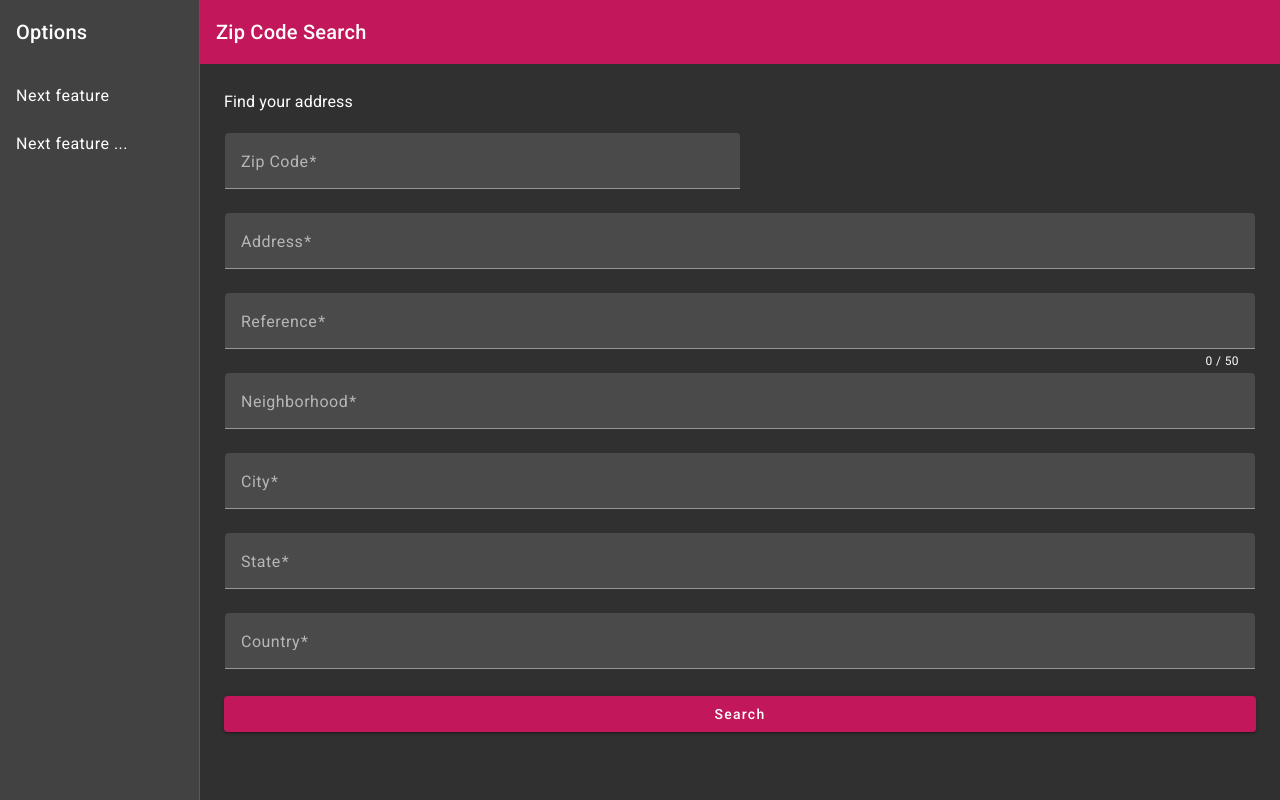
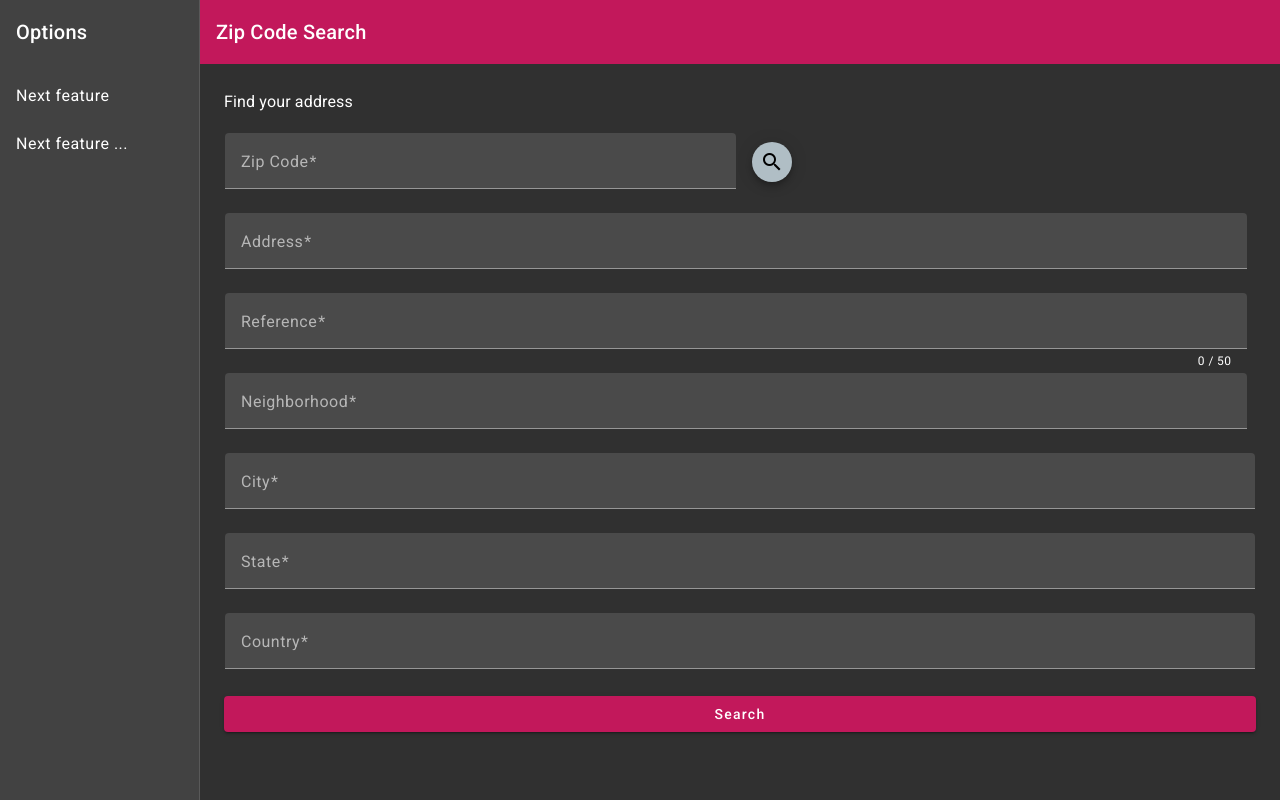
Before and after one commit to GiselleBarbosa/angular-zip-code-search, an Angular app: page /home in a window 1280 px wide. Built offline with nearby package versions, Linux system fonts and the light colour scheme.

Commit message:
refac: added search button

```diff
--- a/src/app/home/home.component.html
+++ b/src/app/home/home.component.html
@@ -4,9 +4,25 @@
       <td>
         <mat-form-field class="small-field">
           <mat-label>Zip Code</mat-label>
-          <input formControlName="zipcode" matInput />
+          <input
+            formControlName="zipcode"
+            matInput
+            maxlength="8"
+            placeholder="Ex. 01310930"
+          />
         </mat-form-field>
+        <button
+          type="button"
+          (click)="PopulateFields()"
+          class="ms-3"
+          mat-mini-fab
+          aria-label="Example icon button with a home icon"
+        >
+          <mat-icon>search</mat-icon>
+        </button>
       </td>
+
+      <td></td>
     </tr>
     <tr>
       <td>
@@ -78,13 +94,7 @@
       </td>
     </tr>
   </table>
-  <button
-    type="submit"
-    mat-raised-button
-    color="primary"
-    class="w-100 mt-1"
-    (click)="setFieldValues()"
-  >
+  <button type="submit" mat-raised-button color="primary" class="w-100 mt-1">
     Search
   </button>
 </form>
--- a/src/app/home/home.component.ts
+++ b/src/app/home/home.component.ts
@@ -2,6 +2,7 @@ import { Component, OnInit } from '@angular/core';
 import { FormBuilder, FormGroup, Validators } from '@angular/forms';
 
 import { FindAddressService } from './services/find-address.service';
+import { take } from 'rxjs';
 
 @Component({
   selector: 'app-home',
@@ -36,10 +37,6 @@ export class HomeComponent implements OnInit {
     this.setDataForm();
   }
 
-  public submitForm() {
-    if (this.form.valid) alert('Enviou formulario');
-  }
-
   public setDataForm(): void {
     this.form = this._fb.group({
       zipcode: ['', Validators.required],
@@ -52,10 +49,14 @@ export class HomeComponent implements OnInit {
     });
   }
 
-  public setFieldValues(): void {
+  public PopulateFields(): void {
     const zipcode = this.form.get('zipcode')?.value;
 
-    this._findAdressService.findAddress(zipcode).subscribe((apiAddressData) => {
+    if (zipcode && zipcode.length === 8) {
+      this._findAdressService
+        .findAddress(zipcode)
+        .pipe(take(1))
+        .subscribe((apiAddressData) => {
           this.form.patchValue({
             address: apiAddressData.logradouro,
             neighborhood: apiAddressData.bairro,
@@ -64,5 +65,13 @@ export class HomeComponent implements OnInit {
             country: 'Brasil',
           });
         });
+    } else {
+      alert('Invalid zip code');
     }
   }
+
+  public submitForm() {
+    if (this.form.valid) alert('Form Sent');
+    else alert('Invalid fields');
+  }
+}
```
Lines whose indentation alone changed are shown as unchanged.
